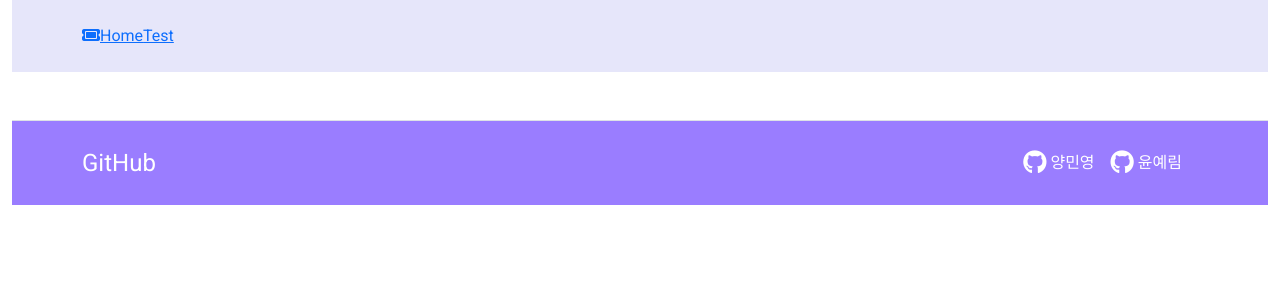
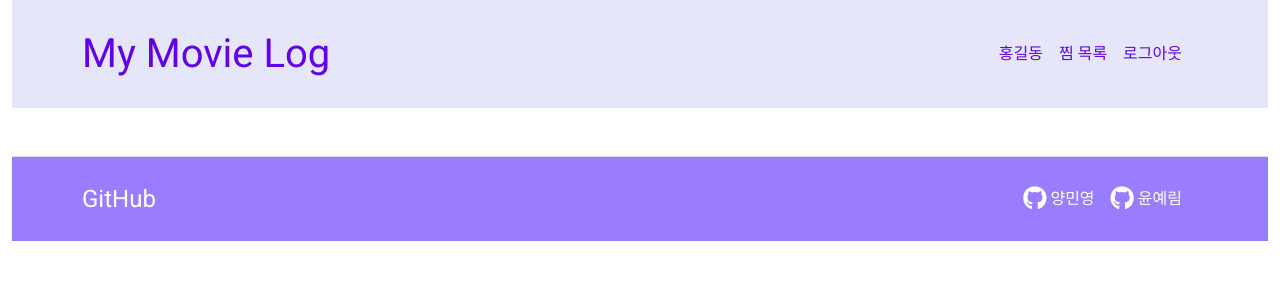
Before and after one commit to Minyoung06/My-Movie-Log, a Vue app: page / in a window 1280 px wide. Shown: the top 300 px of the page. Built offline with nearby package versions, Linux system fonts and the light colour scheme; no server answers.

Commit message:
Chore: Navbar 추가

```diff
--- a/src/components/layouts/Navbar.vue
+++ b/src/components/layouts/Navbar.vue
@@ -1,16 +1,80 @@
 <template>
   <nav class="nav-bg py-4">
     <div class="container">
-      <router-link to="/"><i class="fa-solid fa-ticket"></i>Home</router-link>
-      <router-link to="/test">Test</router-link>
+      <div class="row align-items-center">
+        <div class="col-6">
+          <router-link
+            to="/"
+            class="text-decoration-none fs-1"
+            style="color: var(--color-text-primary)"
+            >My Movie Log</router-link
+          >
+        </div>
+        <div class="col-3"></div>
+
+        <div class="col-3 text-end">
+          <!-- 로그인 -->
+          <div
+            v-if="isLoggedIn"
+            class="d-flex justify-content-end align-items-center"
+          >
+            <router-link
+              to="/profile"
+              class="text-decoration-none fs-6 me-3"
+              style="color: var(--color-text-primary)"
+              >{{ nickname }}</router-link
+            >
+            <router-link
+              to="/favorites"
+              class="text-decoration-none fs-6 me-3"
+              style="color: var(--color-text-primary)"
+              >찜 목록</router-link
+            >
+            <!-- 로그아웃 기능 미구현. store 완성 후 추가 -->
+            <router-link
+              to="/"
+              class="text-decoration-none fs-6 me-3"
+              style="color: var(--color-text-primary)"
+              >로그아웃</router-link
+            >
+          </div>
+
+          <!-- 로그인 X -->
+          <div v-else class="d-flex justify-content-end align-items-center">
+            <router-link
+              to="/login"
+              class="text-decoration-none fs-6 me-3"
+              style="color: var(--color-text-primary)"
+              >로그인</router-link
+            >
+            <router-link
+              to="/signup"
+              class="text-decoration-none fs-6 me-3"
+              style="color: var(--color-text-primary)"
+              >회원가입</router-link
+            >
+          </div>
+        </div>
+      </div>
     </div>
   </nav>
 </template>
 
-<script setup></script>
+<script setup>
+import { ref } from 'vue';
+
+// 임시
+// const isLoggedIn = false;
+const isLoggedIn = true;
+
+const nickname = ref('홍길동');
+</script>
 
 <style scoped>
 .nav-bg {
-  background-color: #e6e6fa;
+  background-color: var(--color-background-light);
+}
+span {
+  vertical-align: middle;
 }
 </style>
```
